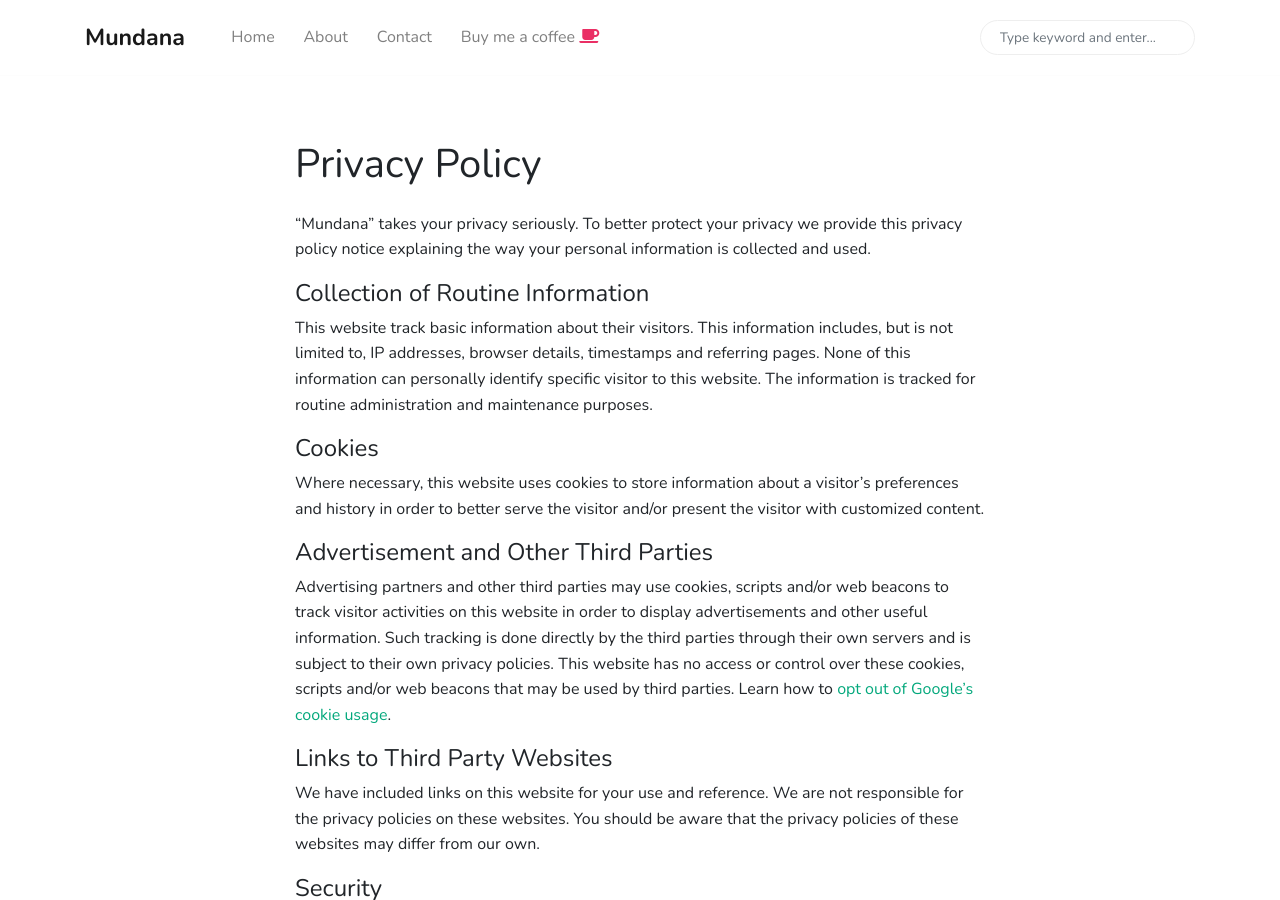
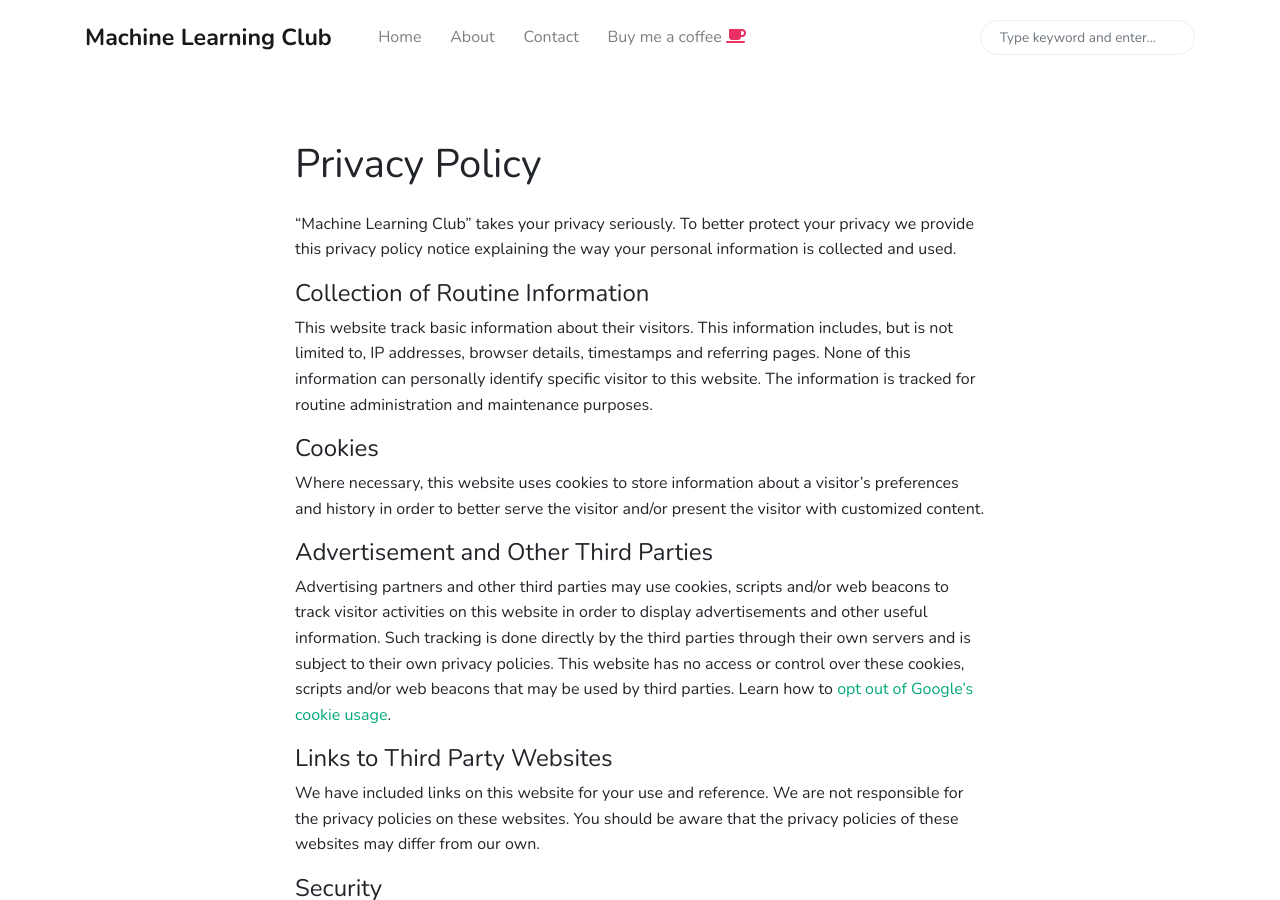
Before and after one commit to Machine-Learning-Club-India/ml-Club, a Jekyll site: the page built from _pages/privacy-policy.md, in a window 1280 px wide and 900 px high. Built offline with Jekyll 4.4.1, drawn with Linux system fonts in a browser that asks for light colours; nearby versions of some CDN libraries.

Commit message:
Update _config.yml

```diff
--- a/_config.yml
+++ b/_config.yml
@@ -1,11 +1,11 @@
 # Site
-name: 'Mundana'
-description: 'Mundana is a free Jekyll theme for awesome people like you, Medium like.'
+name: 'Machine Learning Club'
+description: 'A Community of Self-Taught ML Enthusiasts.'
 logo: 'assets/images/logo.png'
 favicon: 'assets/images/favicon.ico'
 baseurl:
 disqus: 'demowebsite'
-email: 'wowthemesnet@gmail.com'
+email: 'g.himanshu2312@gmail.com'
 mailchimp-list: 'https://wowthemes.us11.list-manage.com/subscribe/post?u=8aeb20a530e124561927d3bd8&amp;id=8c3d2d214b'
 
 include: ["_pages"]
```
